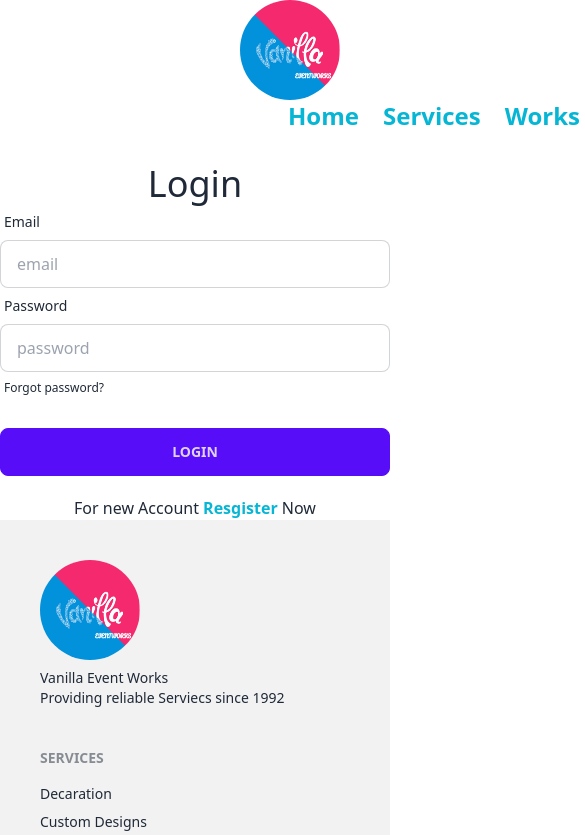
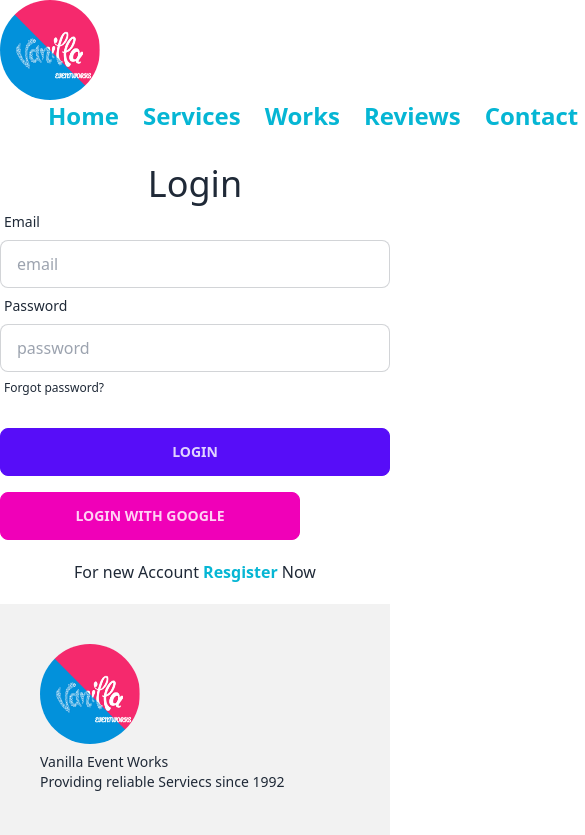
Before and after one commit to SanjidaMitu123/Vanilla-Eventworks, a React (Vite) app: page /login in a window 390 px wide. Shown: the top 835 px of the page, 585 px wide, since content can reach past the window. Built offline with nearby package versions, Linux system fonts and the light colour scheme; no server answers.

Commit message:
login with state  added

```diff
--- a/package.json
+++ b/package.json
@@ -16,6 +16,7 @@
     "react": "^18.2.0",
     "react-dom": "^18.2.0",
     "react-router-dom": "^6.16.0",
+    "react-toastify": "^9.1.3",
     "sort-by": "^0.0.2",
     "sweetalert": "^2.1.2"
   },
--- a/src/assets/firebase/AuthProvider.jsx
+++ b/src/assets/firebase/AuthProvider.jsx
@@ -13,17 +13,20 @@ const auth = getAuth(app)
 const AuthProvider = ({children}) => {
 
     const [user,setuser]= useState(null);
+    const [loading,setloading] = useState(true);
 
     const createUser = (email ,password) =>{
+        setloading(true);
         return createUserWithEmailAndPassword(auth,email,password)
     }
 
     const signIn = (email,password)=>{
-
+        setloading(true);
         return signInWithEmailAndPassword(auth,email,password);
     }
 
      const logout = () =>{
+        setloading(true);
         return signOut(auth);
      }
 
@@ -32,6 +35,7 @@ const AuthProvider = ({children}) => {
         const unSubscribe = onAuthStateChanged( auth,currentUser =>{
             console.log('user state changed', currentUser);
             setuser(currentUser);
+            setloading(false);
         });
         return () =>{
             unSubscribe();
@@ -40,6 +44,7 @@ const AuthProvider = ({children}) => {
 
     const authInfo = {
         user,
+        loading,
         createUser,
         signIn,
         logout
--- a/src/assets/login/Login.jsx
+++ b/src/assets/login/Login.jsx
@@ -1,13 +1,19 @@
 
 import { useContext } from "react";
-import { Link } from "react-router-dom";
+import { Link, useLocation, useNavigate } from "react-router-dom";
 import { AuthContext } from "../firebase/AuthProvider";
+import swal from "sweetalert";
 
 
 
 const Login = () => {
 
   const {signIn} = useContext(AuthContext);
+
+  const location = useLocation();
+  const navigate = useNavigate();
+
+  console.log(location)
 
     const Login = e => {
         e.preventDefault();
@@ -20,9 +26,13 @@ const Login = () => {
          signIn(email, password)
          .then(result =>{
           console.log(result)
+          swal ('login successfully');
+          navigate(location?.state ? location.state : '/');
+
          })
          .catch (error => {
           console.error(error)
+          swal ("user name or password incorrect")
          })
 
     }
@@ -51,7 +61,9 @@ const Login = () => {
         </div>
       </form>
 
-      <p className="text-center mt-5">For new Account <Link to='/register' className="font-bold text-cyan-500 mt-5"> Resgister</Link> Now</p>
+      <button className="lg:ml-[520px] mt-4 w-[300px] btn btn-secondary">Login with Google</button>
+
+      <p className="text-center mt-5 mb-5">For new Account <Link to='/register' className="font-bold text-cyan-500 mt-5"> Resgister</Link> Now</p>
 
 
         </div>
--- a/src/assets/login/Register.jsx
+++ b/src/assets/login/Register.jsx
@@ -2,6 +2,7 @@
 import { useContext } from "react";
 import { Link } from "react-router-dom";
 import { AuthContext } from "../firebase/AuthProvider";
+import swal from "sweetalert";
 
 
 
@@ -24,9 +25,11 @@ const Register = () => {
          createUser(email,password)
          .then(result =>{
           console.log(result.user)
+          swal ("Registration Done.Please Login")
          })
          .catch(error =>{
           console.error(error)
+          swal ("user name or password incorrect")
          })
 
     }
--- /dev/null
+++ b/src/assets/routers/PrivateRoute.jsx
@@ -0,0 +1,23 @@
+/* eslint-disable react/prop-types */
+import { useContext } from "react";
+import { AuthContext } from "../firebase/AuthProvider";
+import { Navigate, useLocation } from "react-router-dom";
+
+
+const PrivateRoute = ({children}) => {
+
+    const {user,loading} = useContext(AuthContext);
+    const location = useLocation();
+    console.log(location.pathname)
+
+    if(loading){
+        return <span className="loading loading-spinner text-secondary"></span>
+    }
+
+    if(user){
+        return children;
+    }
+    return <Navigate state={location.pathname} to='/login'></Navigate>;
+};
+
+export default PrivateRoute;
--- a/src/assets/routers/Router.jsx
+++ b/src/assets/routers/Router.jsx
@@ -9,6 +9,7 @@ import ServicesDtails from "../serviecs/ServicesDtails";
 import Login from "../login/Login";
 import Register from "../login/Register";
 import ContractUs from "../pages/contactpage/ContractUs";
+import PrivateRoute from "./PrivateRoute";
 
 
 
@@ -41,12 +42,12 @@ const router = createBrowserRouter([
             },
             {
                 path : "/contacts",
-                element :<ContractUs></ContractUs>
+                element :<PrivateRoute><ContractUs></ContractUs></PrivateRoute>
 
             },
             {
                 path : "/services/:id",
-                element : <ServicesDtails></ServicesDtails>,
+                element : <PrivateRoute><ServicesDtails></ServicesDtails></PrivateRoute> ,
                 loader : ()=> fetch('/public/data.json')
 
             },
--- a/src/assets/shared/navbar/Navbar.jsx
+++ b/src/assets/shared/navbar/Navbar.jsx
@@ -16,7 +16,7 @@ const Navbar = () => {
    }
     return (
         <div>
-        <nav className="lg:flex ml-[240px] text-center items-center relative ">
+        <nav className="lg:flex sm:grid sm:grid-cols-3 lg:ml-[240px] text-center items-center relative ">
             <Logo></Logo>
             <ul className=" flex ml-12 text-right gap-6 mr-6 font-extrabold text-2xl text-cyan-500 ">
                 <li>
```
Also changed, not shown: 1 other file (tests, documents, lock files or other folders).
